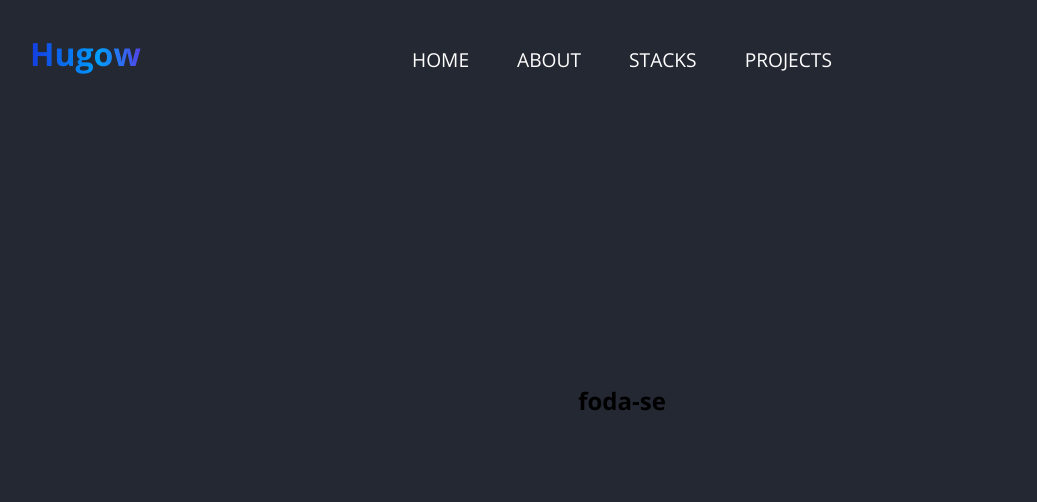
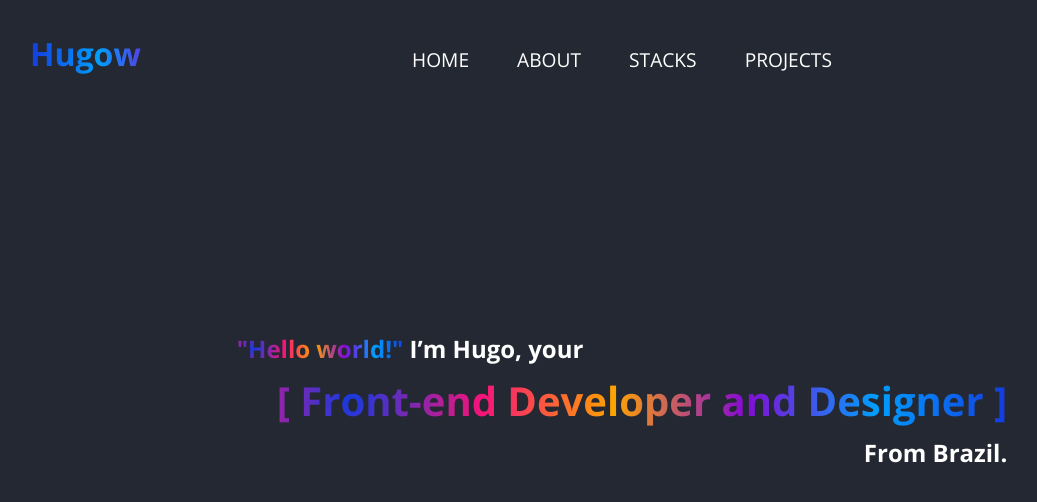
Before and after one commit to Hugodelelis/portfolio, an Angular app: page / in a window 1280 px wide. Shown: the top 502 px of the page, without its empty margins (18-1055 px from the left). Built offline with nearby package versions, Linux system fonts and the light colour scheme.

Commit message:
test home elements

```diff
--- a/src/app/modules/components/home/home.component.html
+++ b/src/app/modules/components/home/home.component.html
@@ -1,3 +1,7 @@
 <section id="home">
-    <h1>foda-se</h1>
+    <div class="titles">
+        <h2><span>"Hello world!"</span> I’m Hugo, your</h2>
+        <h1> [ Front-end Developer and Designer ]</h1>
+        <h3>From Brazil.</h3>
+    </div>
 </section>
--- a/src/app/modules/components/home/home.component.scss
+++ b/src/app/modules/components/home/home.component.scss
@@ -5,5 +5,83 @@
         display: flex;
         justify-content: center;
         align-items: center;
+        padding: 0 1em;
+
+        .titles {
+            display: flex;
+            flex-direction: column;
+            gap: 0.5em;
+
+            h1 {
+                margin-left: 1em;
+                font-size: 2.5em;
+                color: transparent;
+                -webkit-background-clip: text;
+                background-clip: text;
+                background-image: radial-gradient(circle, var(--color-core-1) 0%, var(--color-core-2) 20%, var(--color-core-3) 40%, var(--color-core-4) 60%,
+                var(--color-core-5) 80%, var(--color-core-1) 100%);
+                background-size: 180%;
+                animation: animate 15s ease infinite;
+            }
+
+            h2 {
+                font-size: 1.5em;
+                color: var(--white-010);
+
+                span {
+                    color: transparent;
+                    -webkit-background-clip: text;
+                    background-clip: text;
+                    background-image: radial-gradient(circle, var(--color-core-1) 0%, var(--color-core-2) 20%, var(--color-core-3) 40%, var(--color-core-4) 60%,
+                    var(--color-core-5) 80%, var(--color-core-1) 100%);
+                    background-size: 180%;
+                    animation: animate 15s ease infinite;
+                }
+            }
+
+            h3 {
+                align-self: flex-end;
+                font-size: 1.5em;
+                color: var(--white-010);
+            }
+        }
+    }
+
+    @media(max-width: 920px) {
+        #home {
+            .titles {
+                display: flex;
+                flex-direction: column;
+                justify-content: center;
+                align-items: center;
+                gap: 1em;
+
+                h1 {
+                    margin-left: 0 !important;
+                }
+
+                h3 {
+                    align-self: flex-start;
+                }
+            }
+        }
+    }
+
+    @keyframes animate {
+        0% {
+            background-position: 0 0;
+        }
+        25% {
+            background-position: 100% 0;
+        }
+        50% {
+            background-position: 100% 100%;
+        }
+        75% {
+            background-position: 0 100%;
+        }
+        100% {
+            background-position: 0 0;
+        }
     }
 }
```
